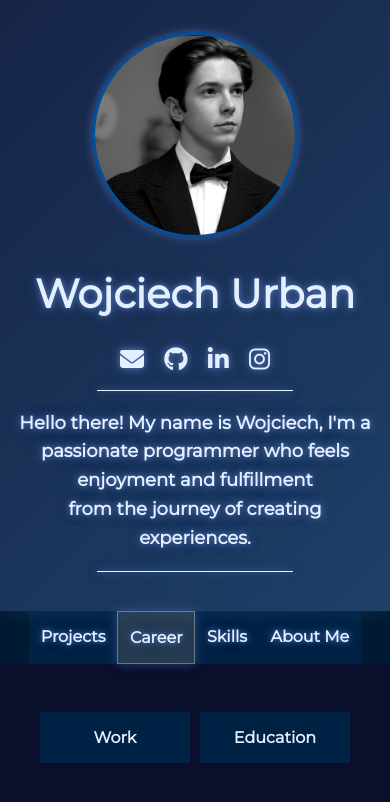
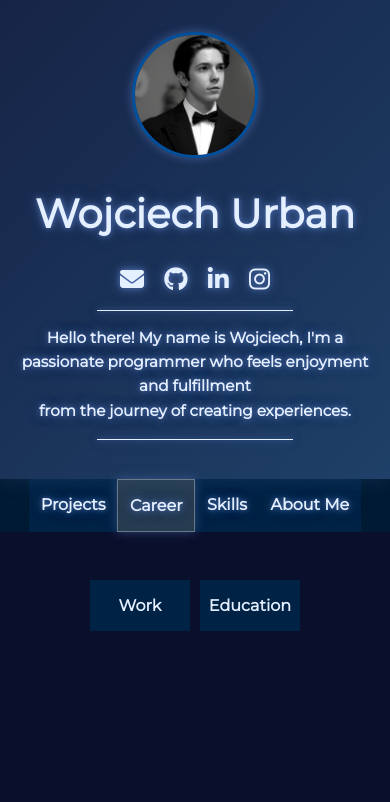
Before and after one commit to WojciechUrban-git/WojciechUrban-git.github.io, a plain HTML site: page index.html in a window 390 px wide. Both pictures are taken after a click on the link "Career". Drawn offline with Linux system fonts and the light colour scheme.

Commit message:
Minor fixes

```diff
--- a/index.html
+++ b/index.html
@@ -234,7 +234,7 @@
                     responsibility</b> for my part of the work. <br>Besides that I love sports
                 mainly football, skiing, motorsports and sailing. <br>I am also interested in financial markets as well
                 as
-                psyhology</p>
+                psychology</p>
             <hr>
         </section>
     </main>
--- a/styles.css
+++ b/styles.css
@@ -340,4 +340,17 @@ hr {
   .skill-bar{
     width: 90%;
   }
+
+  .circle-photo {
+    max-width: 120px;
+    max-height: 120px;
+  }
+
+  .into-text{
+    font-size: 0.95rem;
+  }
+
+  .career-btn{
+    width: 100px;
+  }
 }
```
